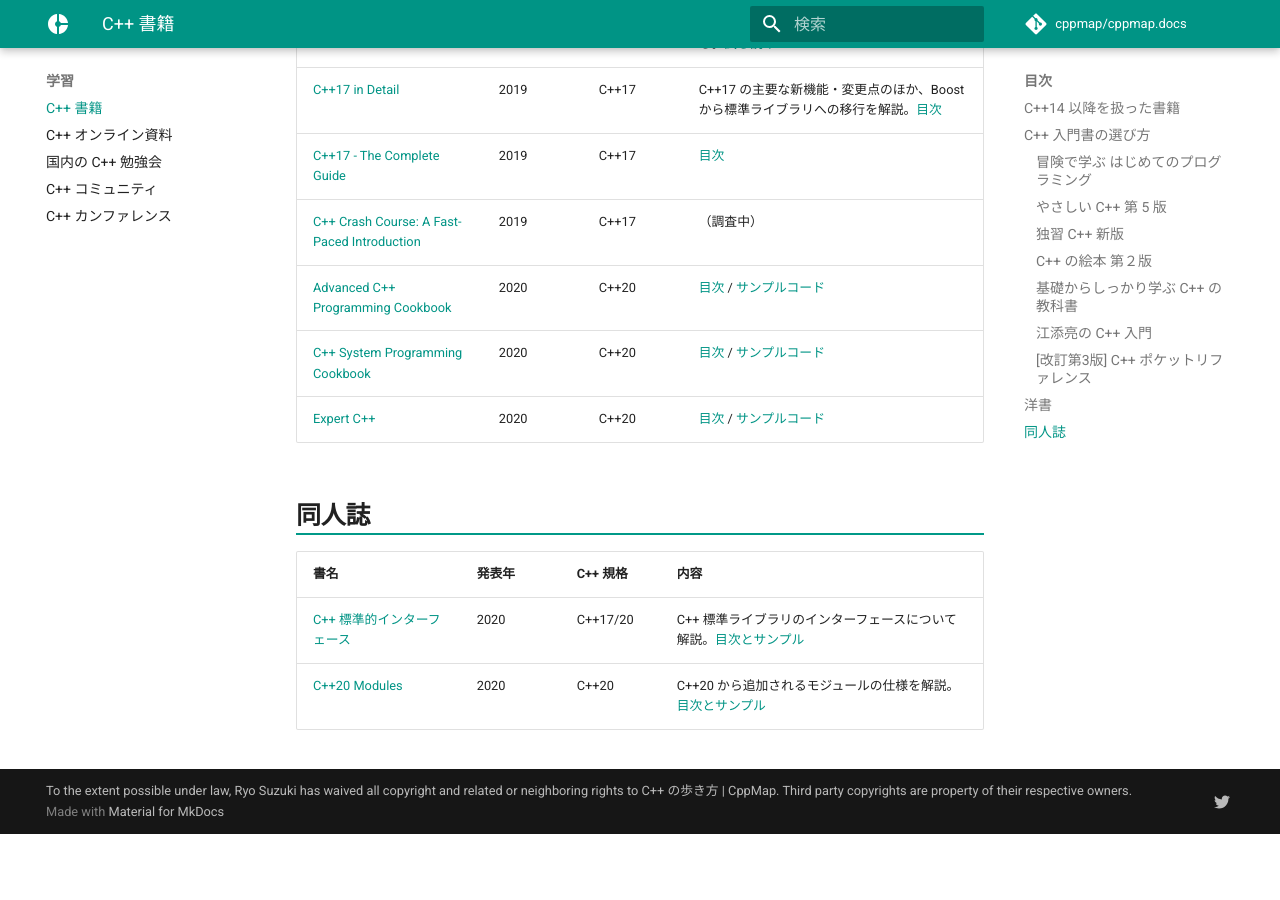
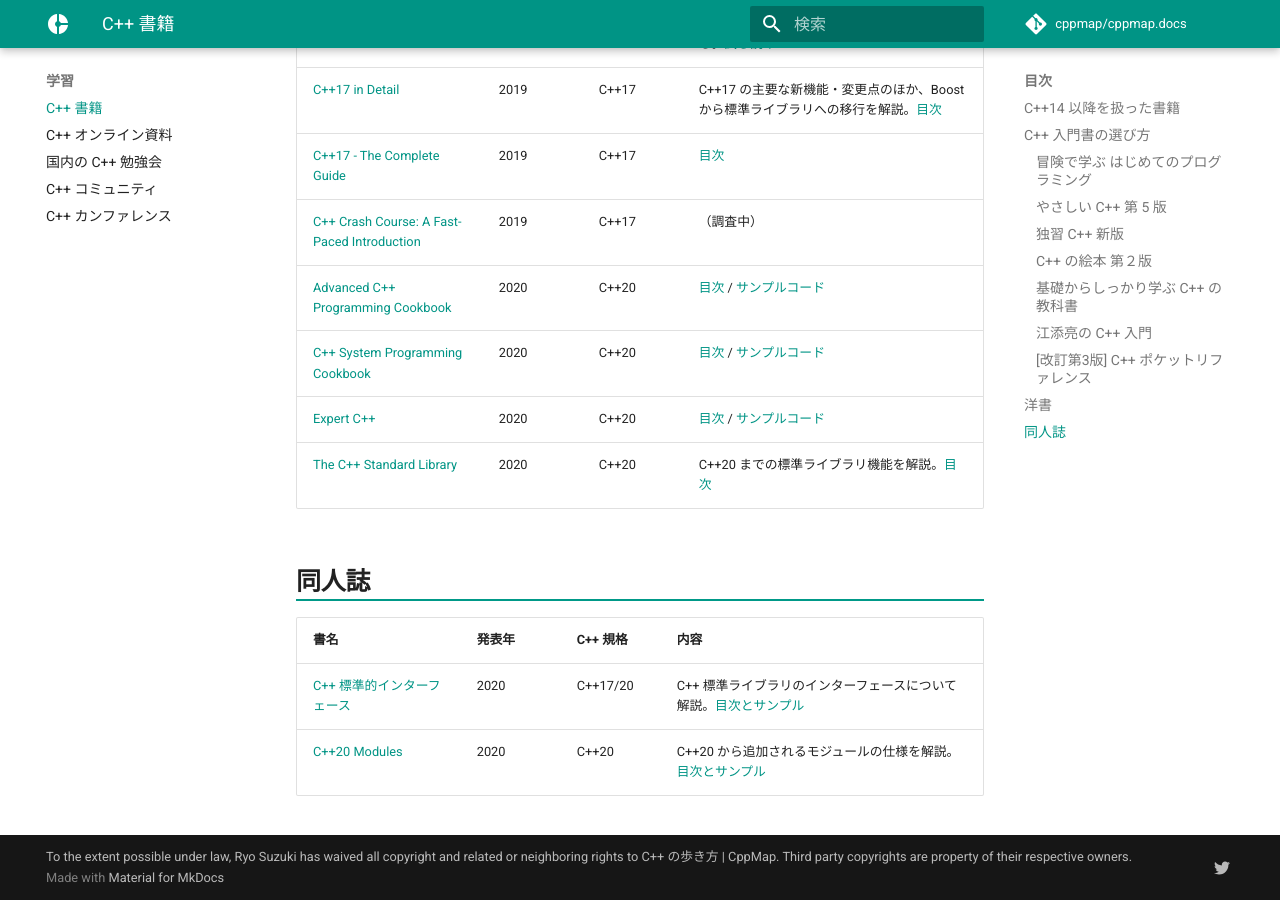
Before and after one commit to cppmap/cppmap.docs, an MkDocs documentation site: the page built from docs/learn/books.md, in a window 1280 px wide and 900 px high, scrolled down 3635 px. Built offline with MkDocs 1.6.1 and Material for MkDocs 9.7.7, drawn with Linux system fonts in a browser that asks for light colours; nearby versions of some CDN libraries; comment, search, counter and statistics services are not loaded; before the commit the page ends 4469 px from its top, so only the background shows below that.

Commit message:
Update books.md

```diff
--- a/docs/learn/books.md
+++ b/docs/learn/books.md
@@ -65,6 +65,7 @@ C++ の入門～中級レベルの多くの情報（『やさしい C++ 第 5
 | [Advanced C++ Programming Cookbook](https://amzn.to/3fFA88f)               | 2020 | C++20    | [目次](https://www.packtpub.com/programming/advanced-c-cookbook) / [サンプルコード](https://github.com/PacktPublishing/Advanced-CPP-Programming-CookBook)       |
 | [C++ System Programming Cookbook](https://amzn.to/3jfdoxU)                 | 2020 | C++20    | [目次](https://www.packtpub.com/programming/c-system-programming-cookbook) / [サンプルコード](https://github.com/PacktPublishing/C-System-Programming-Cookbook) |
 | [Expert C++](https://amzn.to/2WsxY49)                                      | 2020 | C++20    | [目次](https://www.packtpub.com/programming/mastering-c-programming) / [サンプルコード](https://github.com/PacktPublishing/Expert-CPP)                          |
+| [The C++ Standard Library](https://leanpub.com/cpplibrary)                 | 2020 | C++20    | C++20 までの標準ライブラリ機能を解説。[目次](https://leanpub.com/cpplibrary)                                                                                             |
 
 
 ## 同人誌
```
